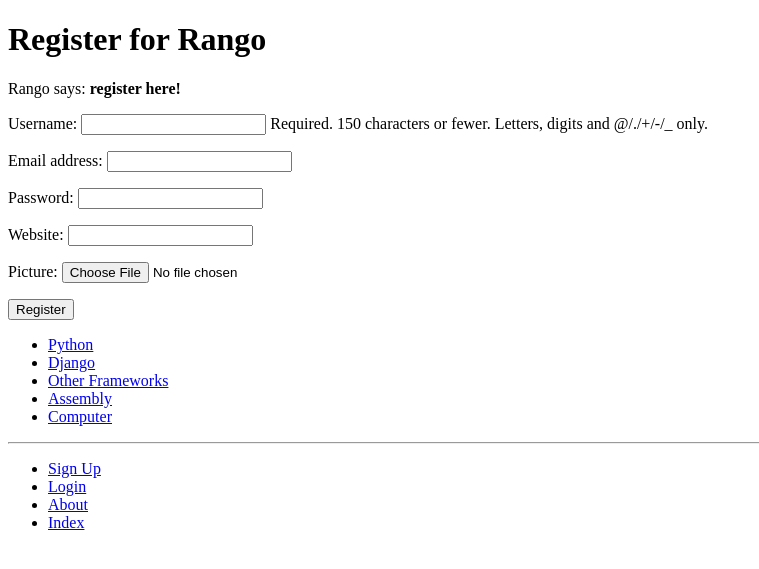
After one commit to miaozhe09/tango_with_django_project, a Django app: page /rango/register/ in a window 1280 px wide. The commit adds this page. Shown: the top 569 px of the page, without its empty margins (0-759 px from the left). Run offline with Django 3.2, Linux system fonts and the light colour scheme; data comes from the database, SQL or seed files in the repository; both versions use the stored data as it was after the commit.

Commit message:
chapter9 complete

```diff
--- a/rango/admin.py
+++ b/rango/admin.py
@@ -1,5 +1,6 @@
 from django.contrib import admin
 from rango.models import Category, Page
+from rango.models import UserProfile
 
 class PageAdmin(admin.ModelAdmin):
     list_display = ('title', 'category', 'url')
@@ -9,3 +10,4 @@ class CategoryAdmin(admin.ModelAdmin):
 
 admin.site.register(Category, CategoryAdmin)
 admin.site.register(Page, PageAdmin)
+admin.site.register(UserProfile)
--- a/rango/forms.py
+++ b/rango/forms.py
@@ -1,5 +1,6 @@
 from django import forms
-from rango.models import Page, Category
+from django.contrib.auth.models import User
+from rango.models import Page, Category, UserProfile
 
 class CategoryForm(forms.ModelForm):
     name = forms.CharField(max_length=Category.NAME_MAX_LENGTH, help_text="Please enter the category name.")
@@ -29,3 +30,15 @@ class PageForm(forms.ModelForm):
                 cleaned_data['url'] = url
 
             return cleaned_data
+
+class UserForm(forms.ModelForm):
+    password = forms.CharField(widget=forms.PasswordInput())
+
+    class Meta:
+        model = User
+        fields = ('username', 'email', 'password',)
+
+class UserProfileForm(forms.ModelForm):
+    class Meta:
+        model = UserProfile
+        fields = ('website', 'picture',)
--- a/rango/models.py
+++ b/rango/models.py
@@ -1,5 +1,6 @@
 from django.db import models
 from django.template.defaultfilters import slugify
+from django.contrib.auth.models import User
 
 class Category(models.Model):
     NAME_MAX_LENGTH = 128
@@ -30,3 +31,11 @@ class Page(models.Model):
 
     def __str__(self):
         return self.title
+
+class UserProfile(models.Model):
+    user = models.OneToOneField(User, on_delete=models.CASCADE)
+    website = models.URLField(blank=True)
+    picture = models.ImageField(upload_to='profile_images', blank=True)
+
+    def __str__(self):
+        return self.user.username
--- a/rango/urls.py
+++ b/rango/urls.py
@@ -9,4 +9,8 @@ urlpatterns = [
     path('category/<slug:category_name_slug>/', views.show_category, name='show_category'),
     path('add_category/', views.add_category, name='add_category'),
     path('category/<slug:category_name_slug>/add_page/', views.add_page, name='add_page'),
+    path('register/', views.register, name='register'),
+    path('login/', views.user_login, name='login'),
+    path('restricted/', views.restricted, name='restricted'),
+    path('logout/', views.user_logout, name='logout'),
 ]
--- a/rango/views.py
+++ b/rango/views.py
@@ -1,16 +1,14 @@
-from django.shortcuts import render
+from django.shortcuts import render, redirect
 from django.http import HttpResponse
-from rango.models import Category
-from rango.models import Page
-from rango.forms import CategoryForm
-from django.shortcuts import redirect
 from django.urls import reverse
-from rango.forms import PageForm
+from django.contrib.auth import authenticate, login, logout
+from django.contrib.auth.decorators import login_required
+from rango.models import Category, Page
+from rango.forms import CategoryForm, PageForm, UserForm, UserProfileForm
 
 def index(request):
     category_list = Category.objects.order_by('-likes')[:5]
     page_list = Page.objects.order_by('-views')[:5]
-
 
     context_dict = {}
     context_dict['boldmessage'] = 'Crunchy, creamy, cookie, candy, cupcake!'
@@ -37,6 +35,7 @@ def show_category(request, category_name_slug):
 
     return render(request, 'rango/category.html', context=context_dict)
 
+@login_required
 def add_category(request):
     form = CategoryForm()
 
@@ -45,12 +44,13 @@ def add_category(request):
 
         if form.is_valid():
             form.save(commit=True)
-            return redirect('/rango/')
+            return redirect(reverse('rango:index'))
         else:
             print(form.errors)
 
     return render(request, 'rango/add_category.html', {'form': form})
 
+@login_required
 def add_page(request, category_name_slug):
     try:
         category = Category.objects.get(slug=category_name_slug)
@@ -58,7 +58,7 @@ def add_page(request, category_name_slug):
         category = None
 
     if category is None:
-        return redirect('/rango/')
+        return redirect(reverse('rango:index'))
 
     form = PageForm()
 
@@ -78,3 +78,59 @@ def add_page(request, category_name_slug):
 
     context_dict = {'form': form, 'category': category}
     return render(request, 'rango/add_page.html', context=context_dict)
+
+def register(request):
+    registered = False
+
+    if request.method == 'POST':
+        user_form = UserForm(request.POST)
+        profile_form = UserProfileForm(request.POST)
+
+        if user_form.is_valid() and profile_form.is_valid():
+            user = user_form.save()
+            user.set_password(user.password)
+            user.save()
+
+            profile = profile_form.save(commit=False)
+            profile.user = user
+
+            if 'picture' in request.FILES:
+                profile.picture = request.FILES['picture']
+
+            profile.save()
+            registered = True
+        else:
+            print(user_form.errors, profile_form.errors)
+    else:
+        user_form = UserForm()
+        profile_form = UserProfileForm()
+
+    return render(request, 'rango/register.html', context={'user_form': user_form, 'profile_form': profile_form, 'registered': registered})
+
+def user_login(request):
+    if request.method == 'POST':
+        username = request.POST.get('username')
+        password = request.POST.get('password')
+
+        user = authenticate(username=username, password=password)
+
+        if user:
+            if user.is_active:
+                login(request, user)
+                return redirect(reverse('rango:index'))
+            else:
+                return HttpResponse("Your Rango account is disabled.")
+        else:
+            print(f"Invalid login details: {username}, {password}")
+            return HttpResponse("Invalid login details supplied.")
+    else:
+        return render(request, 'rango/login.html')
+
+@login_required
+def restricted(request):
+    return render(request, 'rango/restricted.html')
+
+@login_required
+def user_logout(request):
+    logout(request)
+    return redirect(reverse('rango:index'))
--- a/tango_with_django_project/urls.py
+++ b/tango_with_django_project/urls.py
@@ -15,7 +15,7 @@ Including another URLconf
 """
 from django.contrib import admin
 from django.urls import path
-from django.urls.conf import include
+from django.urls import include
 from rango import views
 from django.conf import settings
 from django.conf.urls.static import static
@@ -23,5 +23,6 @@ from django.conf.urls.static import static
 urlpatterns = [
     path('', views.index, name='index'),
     path('rango/', include('rango.urls')),
+    # 3 - The above maps any URLs starting with rango/ to be handled by rango.
     path('admin/', admin.site.urls),
 ] + static(settings.MEDIA_URL, document_root=settings.MEDIA_ROOT)
--- a/templates/rango/base.html
+++ b/templates/rango/base.html
@@ -19,13 +19,20 @@
         </div>
         <div>
             {% block sidebar_block %}
-                {% get_category_list %}
+                {% get_category_list category %}
             {% endblock %}
         </div>
         <hr />
         <div>
             <ul>
+            {% if user.is_authenticated %}
+                <li><a href="{% url 'rango:restricted' %}">Restricted Page</a></li>
+                <li><a href="{% url 'rango:logout' %}">Logout</a></li>
                 <li><a href="{% url 'rango:add_category' %}">Add a New Category</a></li>
+            {% else %}
+                <li><a href="{% url 'rango:register' %}">Sign Up</a></li>
+                <li><a href="{% url 'rango:login' %}">Login</a></li>
+            {% endif %}
                 <li><a href="{% url 'rango:about' %}">About</a></li>
                 <li><a href="{% url 'rango:index' %}">Index</a></li>
             </ul>
--- a/templates/rango/category.html
+++ b/templates/rango/category.html
@@ -22,7 +22,9 @@
     <strong>No pages currently in category.</strong>
     {% endif %}
 
+    {% if user.is_authenticated %}
     <a href="{% url 'rango:add_page' category.slug %}">Add Page</a> <br />
+    {% endif %}
     {% else %}
     The specified category does not exist.
     {% endif %}
--- /dev/null
+++ b/templates/rango/register.html
@@ -0,0 +1,23 @@
+{% extends 'rango/base.html' %}
+{% load staticfiles %}
+
+{% block title_block %}
+    Register
+{% endblock %}
+
+{% block body_block %}
+<h1>Register for Rango</h1>
+{% if registered %}
+Rango says: <strong>thank you for registering!</strong>
+<a href="{% url 'rango:index' %}">Return to the homepage.</a><br />
+{% else %}
+Rango says: <strong>register here!</strong><br />
+<form id="user_form" method="post" action="{% url 'rango:register' %}" enctype="multipart/form-data">
+    {% csrf_token %}
+    {{ user_form.as_p }}
+    {{ profile_form.as_p }}
+
+    <input type="submit" name="submit" value="Register" />
+</form>
+{% endif %}
+{% endblock %}
```
Also changed, not shown: templates/rango/index.html (+6 -1 lines), templates/rango/login.html (added, +18 -0 lines), templates/rango/restricted.html (added, +12 -0 lines), db.sqlite3, media/profile_images/white.jpg (added), rango/migrations/0004_auto_20210730_1526.py (added).
